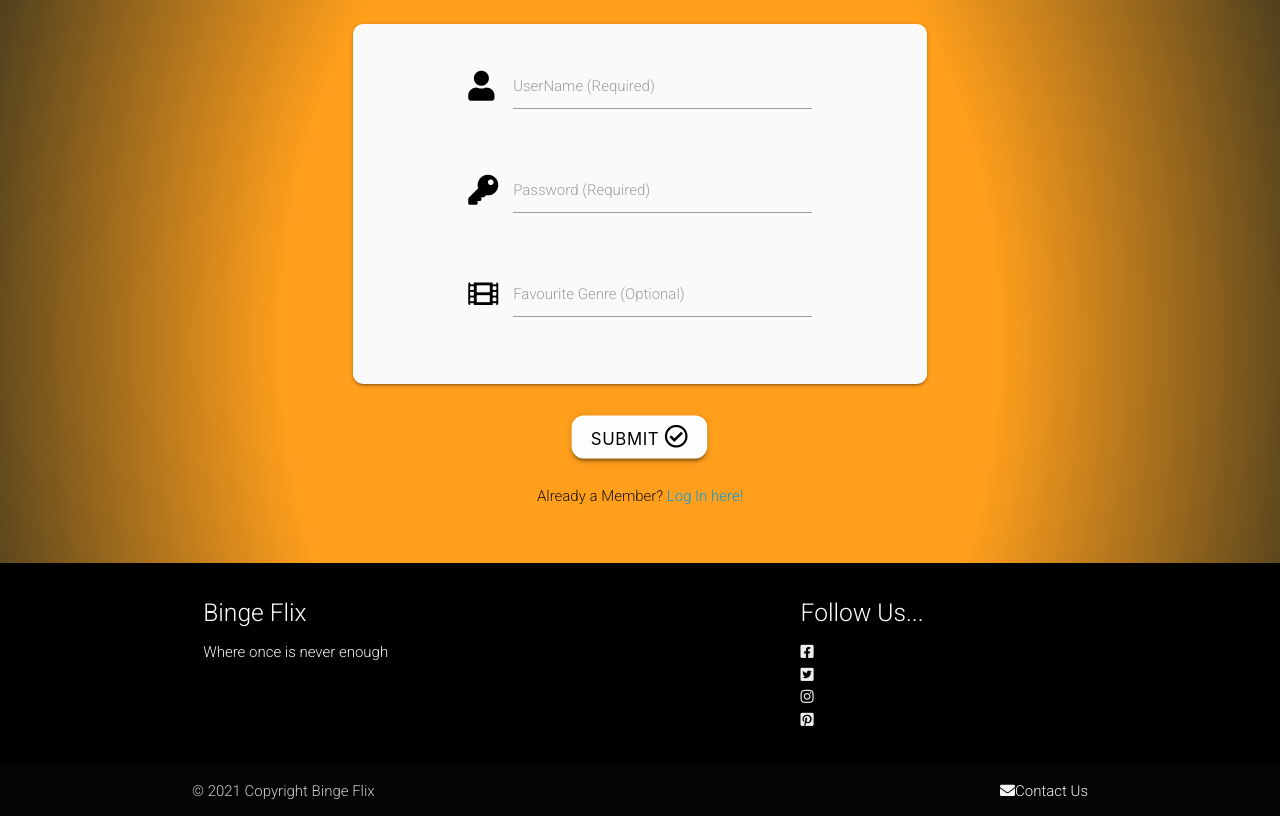
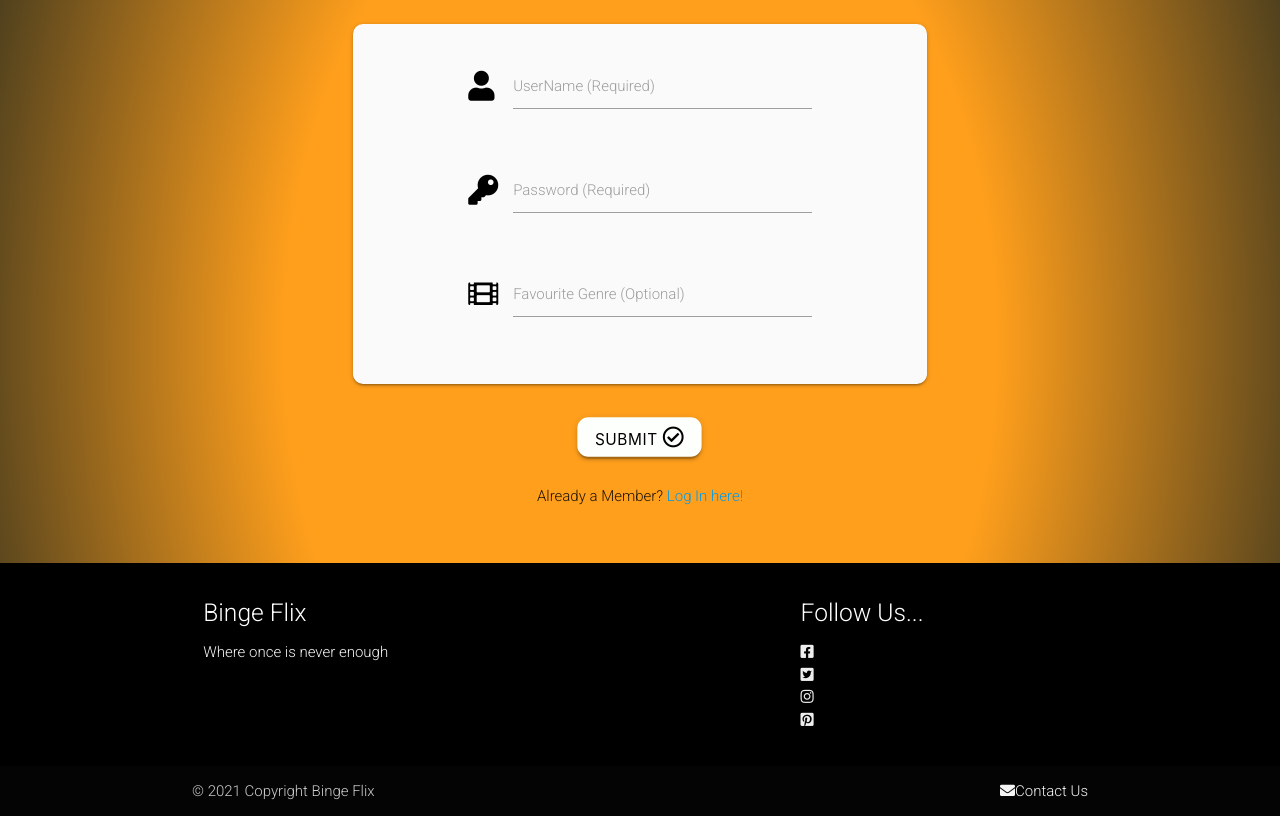
Before and after one commit to Code-Institute-Submissions/pbaker321-Binge-Flix, a Flask app: page /register in a window 1280 px wide, with the pointer over the restyled element. Shown: the part 133-949 px from the top of the page. Run offline with Flask 2, Linux system fonts and the light colour scheme; some libraries are stand-ins or nearby versions.

Commit message:
change transition to buttons

```diff
--- a/static/css/style.css
+++ b/static/css/style.css
@@ -51,8 +51,8 @@ body {
 .btn:hover {
     background-color: #fdfffc;
     color: black;
-    transform: scale(1.2);
-    transition: 2.0;
+    transform: scale(1.1);
+    transition: 6.0;
 }
 
 .quote {
```
